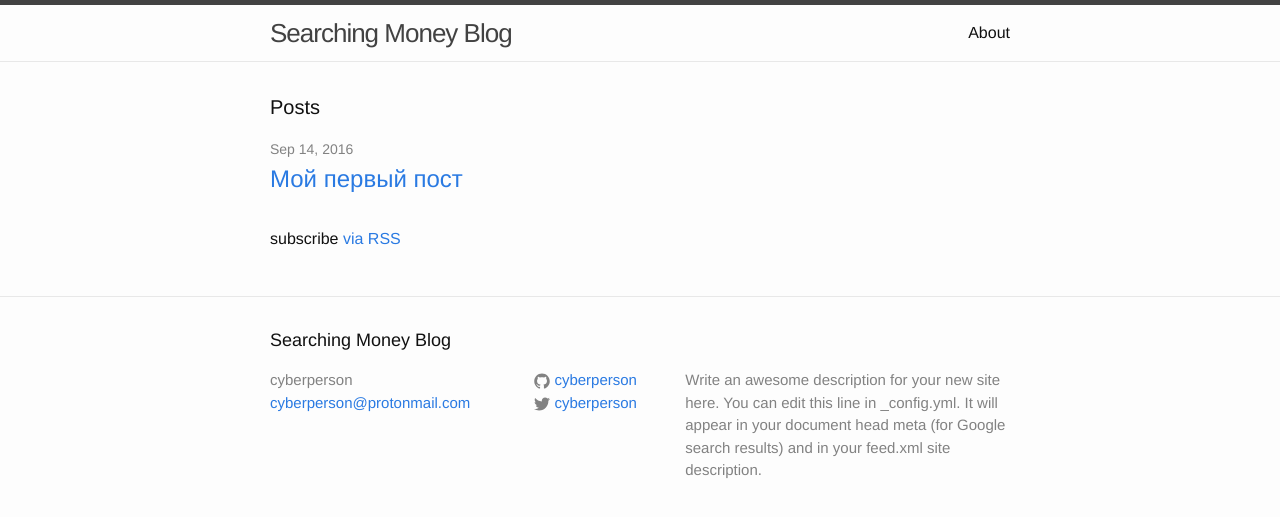
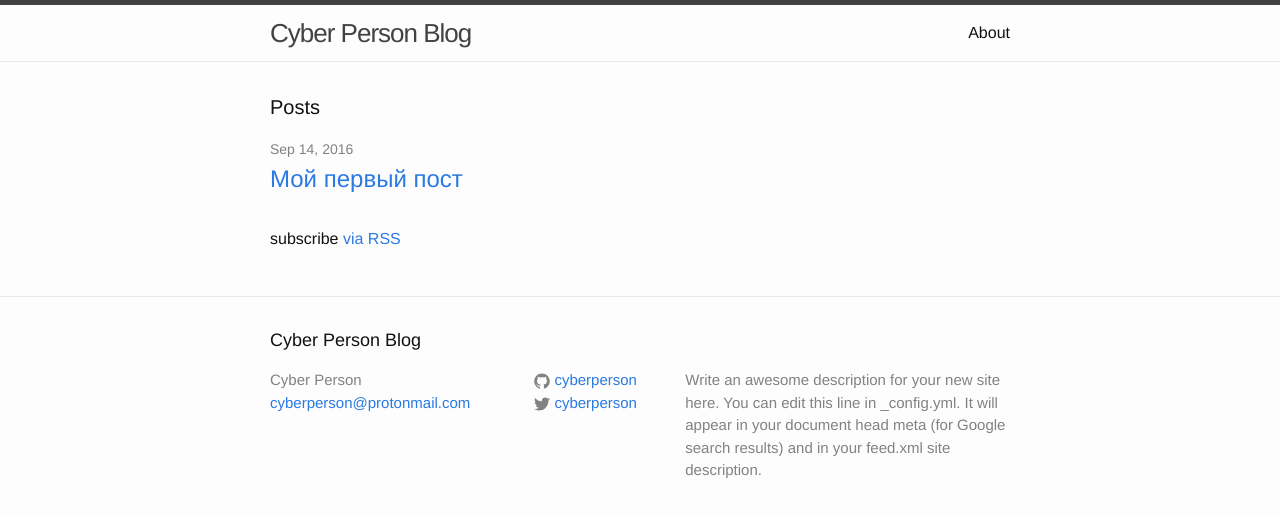
Before and after one commit to cyberperson/cyberperson.github.io, a Jekyll site: the page built from index.html, in a window 1280 px wide. Shown: the top 517 px of the page. Built offline with Jekyll 4.4.1, drawn with Linux system fonts in a browser that asks for light colours.

Commit message:
Сменил название блога

```diff
--- a/_config.yml
+++ b/_config.yml
@@ -13,8 +13,8 @@
 # you will see them accessed via {{ site.title }}, {{ site.email }}, and so on.
 # You can create any custom variable you would like, and they will be accessible
 # in the templates via {{ site.myvariable }}.
-title: Searching Money Blog
-author: cyberperson
+title: Cyber Person Blog
+author: Cyber Person
 email: cyberperson@protonmail.com
 description: > # this means to ignore newlines until "baseurl:"
   Write an awesome description for your new site here. You can edit this
```
